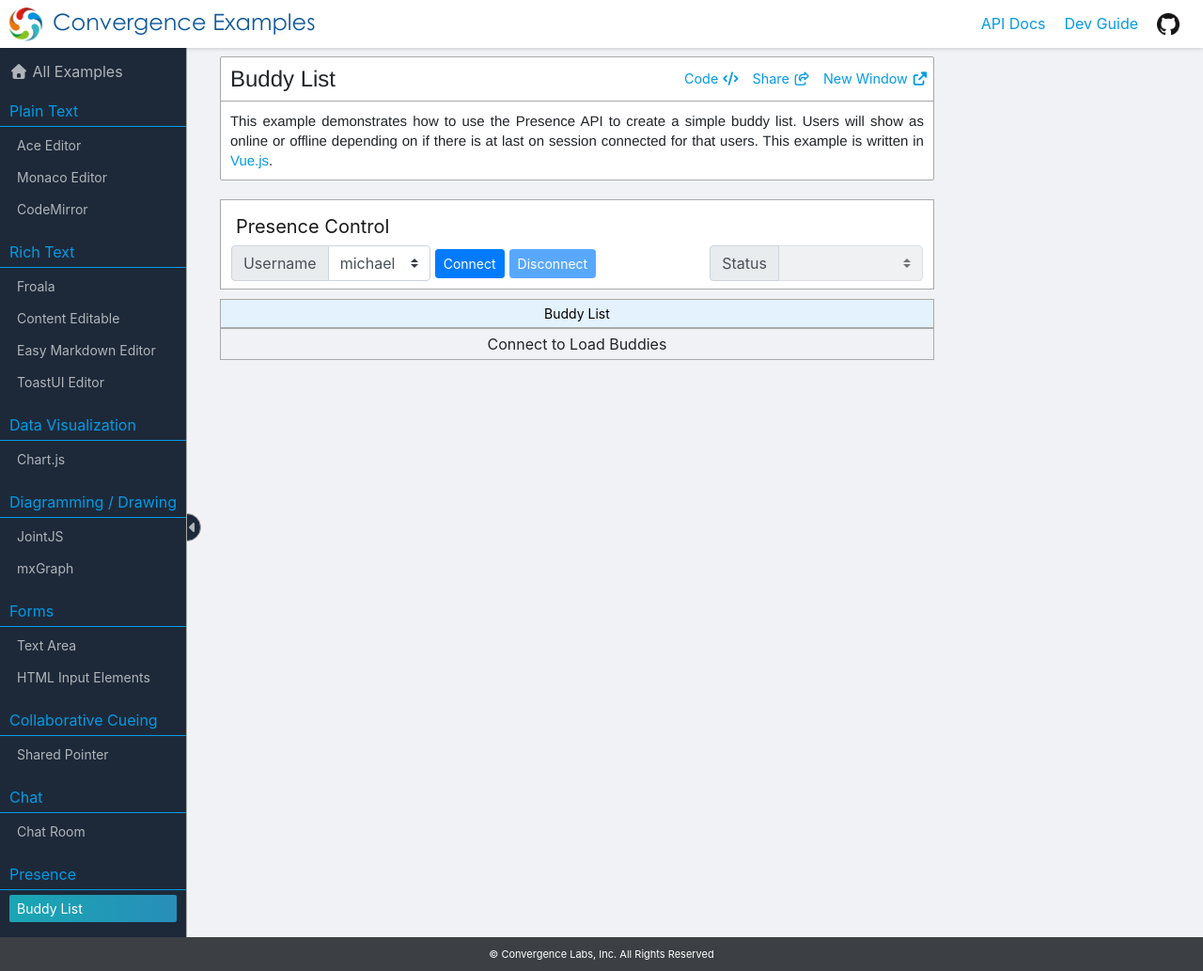
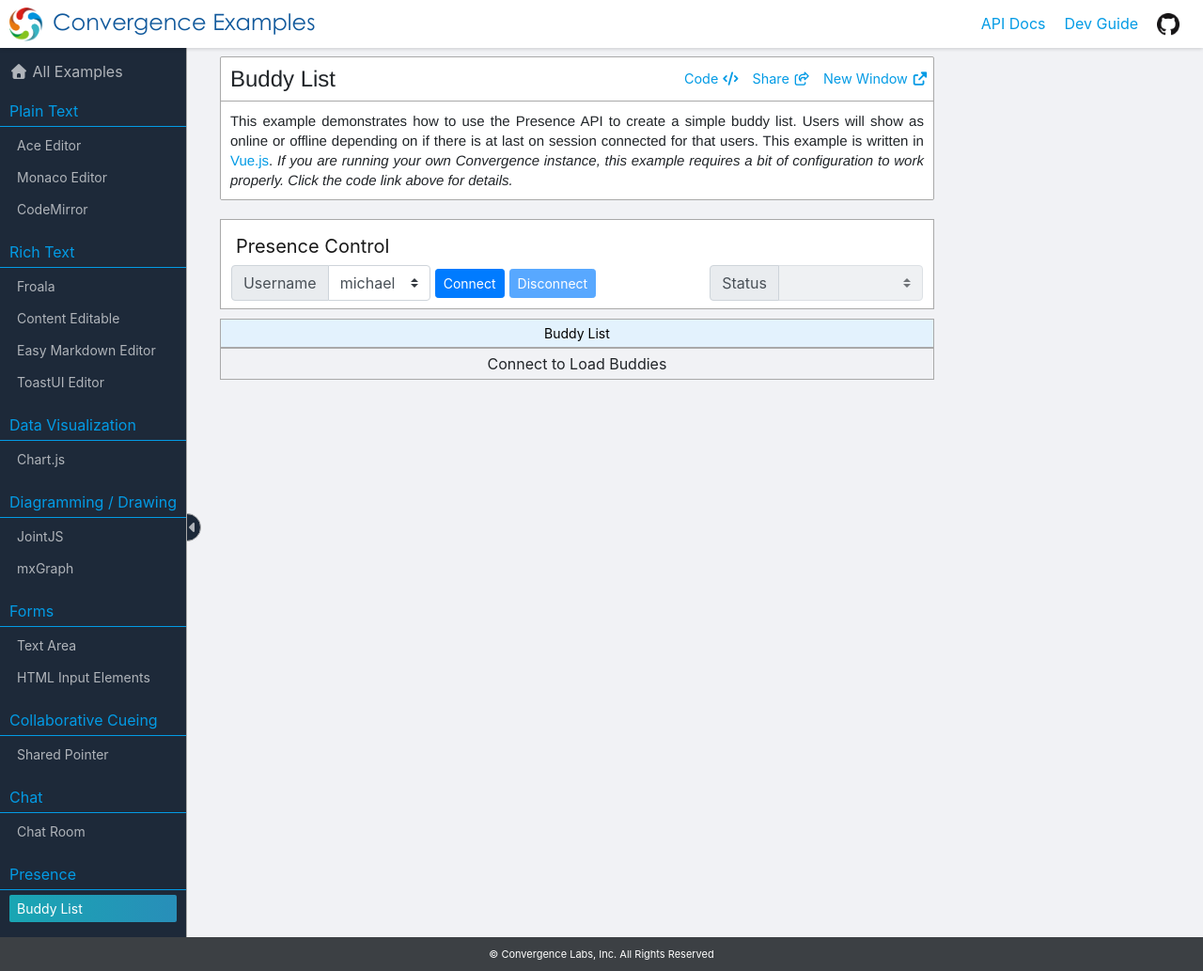
Before and after one commit to convergencelabs/javascript-examples, a Jekyll site: the page built from src/examples/buddy-list/index.html, in a window 1280 px wide and 1033 px high. Shown: the whole window at 94% size. Built offline with Jekyll 4.4.1, drawn with Linux system fonts in a browser that asks for light colours; nearby versions of some CDN libraries; library files that are not in the unit come from our copies; a script that is not in the unit is left out.

Commit message:
Added a note about server configuration to the buddy list example

```diff
--- a/src/examples/buddy-list/index.html
+++ b/src/examples/buddy-list/index.html
@@ -8,6 +8,9 @@ overview: |-
   This example demonstrates how to use the Presence API to create a simple buddy list.
   Users will show as online or offline depending on if there is at last on session connected
   for that users. This example is written in <a href="https://vuejs.org/">Vue.js</a>.
+
+  <em>If you are running your own Convergence instance, this example requires a bit of configuration
+  to work properly.  Click the code </> link above for details.</em>
 ---
 
 <!-- development version, includes helpful console warnings -->
```
